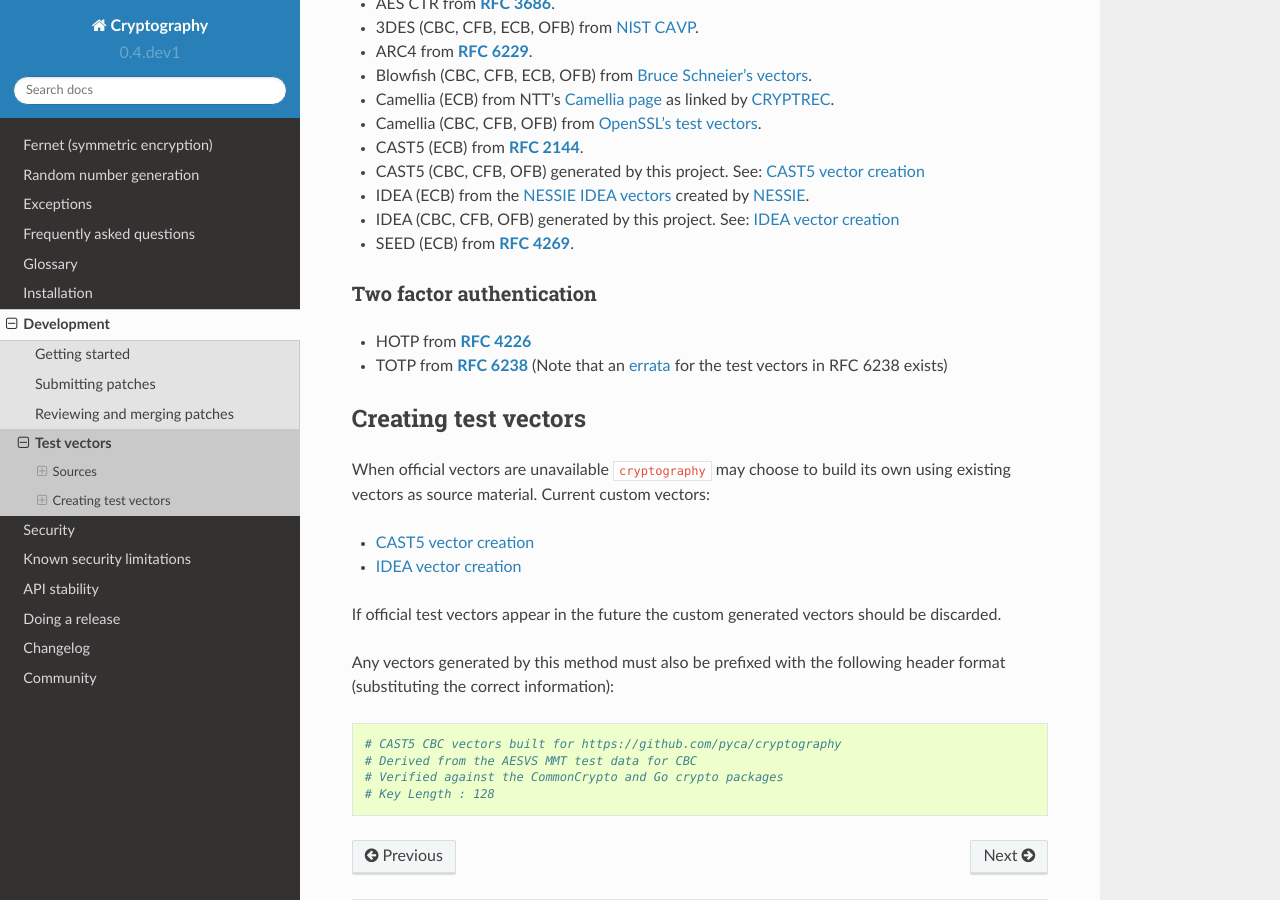
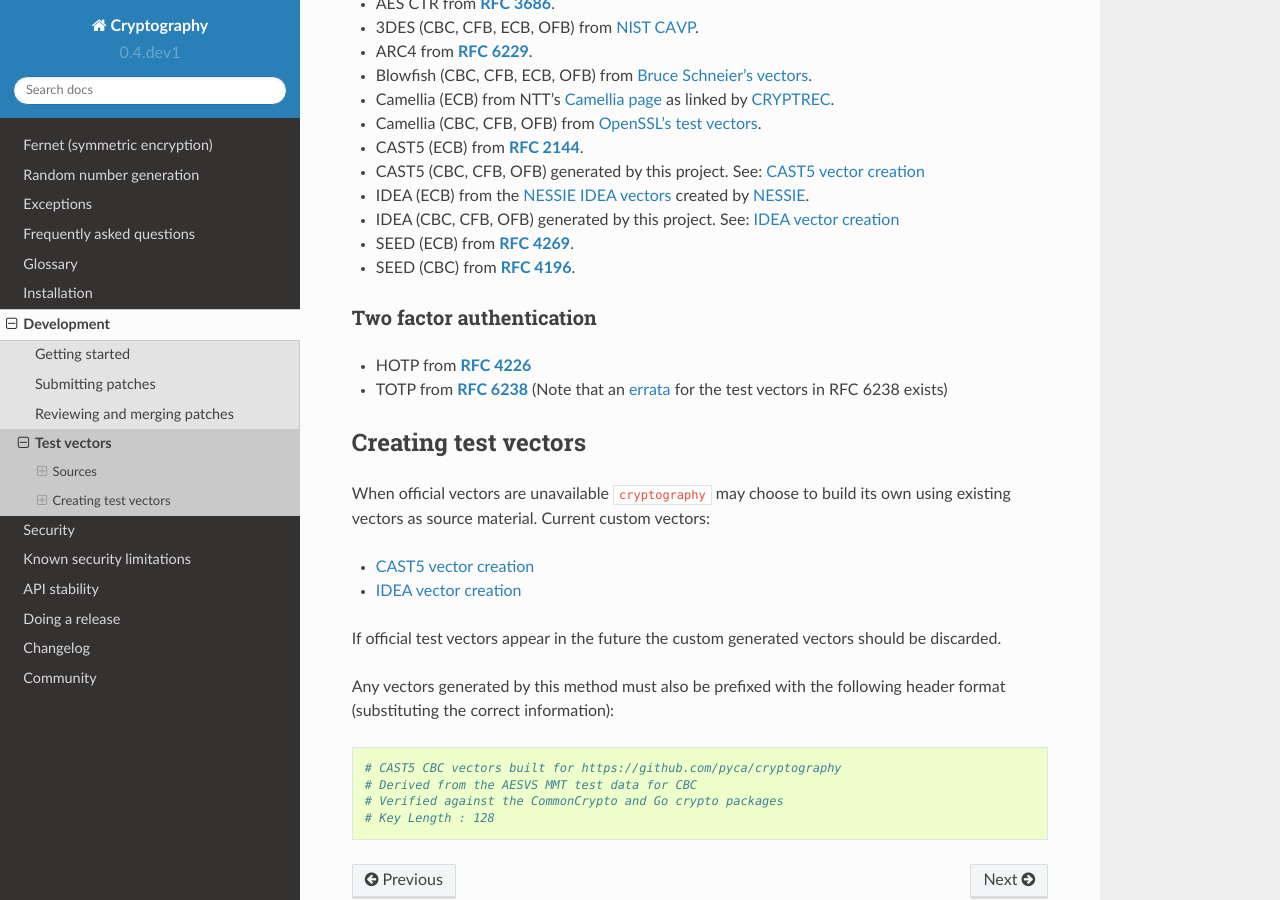
Before and after one commit to WebKing0121/cryptography, a Sphinx documentation site: the page built from docs/development/test-vectors.rst, in a window 1280 px wide and 900 px high, scrolled down 1438 px. Built offline with Sphinx 7.4.7 and the Read the Docs theme 2.0.0, drawn with Linux system fonts in a browser that asks for light colours; pages that are not in the unit, such as notebooks, are missing from menus.

Commit message:
add SEED CBC vectors from rfc 4196

```diff
--- a/docs/development/test-vectors.rst
+++ b/docs/development/test-vectors.rst
@@ -78,6 +78,7 @@ Symmetric ciphers
 * IDEA (CBC, CFB, OFB) generated by this project.
   See: :doc:`/development/custom-vectors/idea`
 * SEED (ECB) from :rfc:`4269`.
+* SEED (CBC) from :rfc:`4196`.
 
 Two factor authentication
 ~~~~~~~~~~~~~~~~~~~~~~~~~
```
Also changed, not shown: 1 other file.
